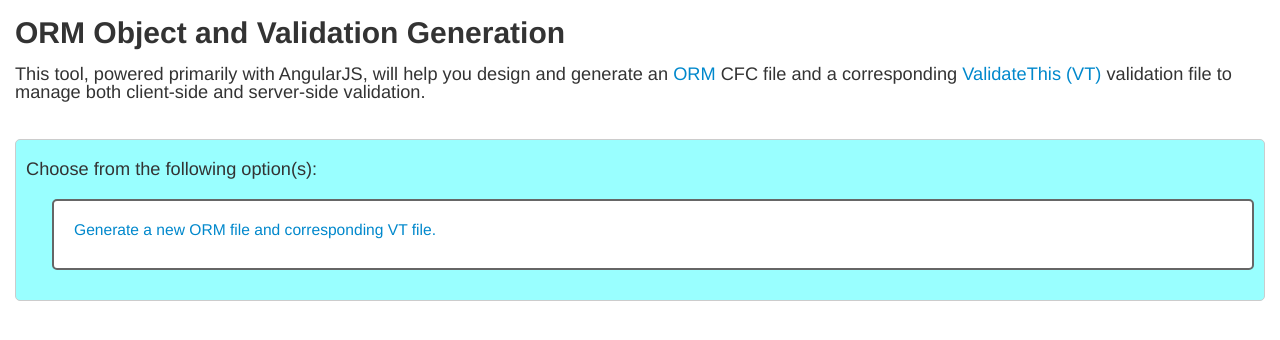
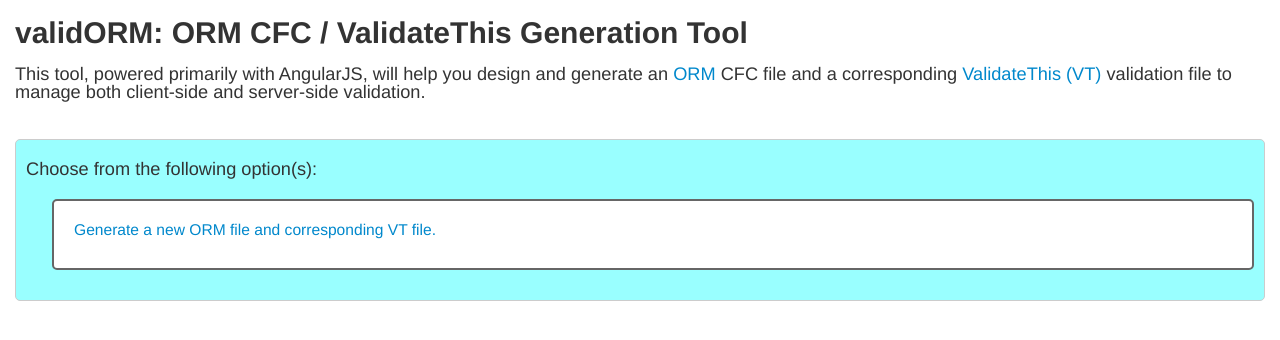
Before and after one commit to bcswartz/validORM, a plain HTML site: page index.html in a window 1280 px wide. Drawn offline with Linux system fonts and the light colour scheme; no server answers.

Commit message:
Added project name to titles on views.

```diff
--- a/index.html
+++ b/index.html
@@ -2,7 +2,7 @@
 <html lang="en" ng-app="OrmVT">
 <head>
   <meta charset="utf-8">
-  <title>ORM Object and Validation Generation Tool</title>
+  <title>validORM: ORM CFC / ValidateThis Generation Tool</title>
   <link rel="stylesheet" href="css/bootstrap.css">
   <link rel="stylesheet" href="css/ormvt.css">
 </head>
--- a/views/menu.html
+++ b/views/menu.html
@@ -1,4 +1,4 @@
-<h1>ORM Object and Validation Generation</h1>
+<h1>validORM: ORM CFC / ValidateThis Generation Tool</h1>
 
 <div id="menuOptions" ng-controller="MenuOptions">
 
```
Also changed, not shown: views/tool.html (+1 -1 lines).
